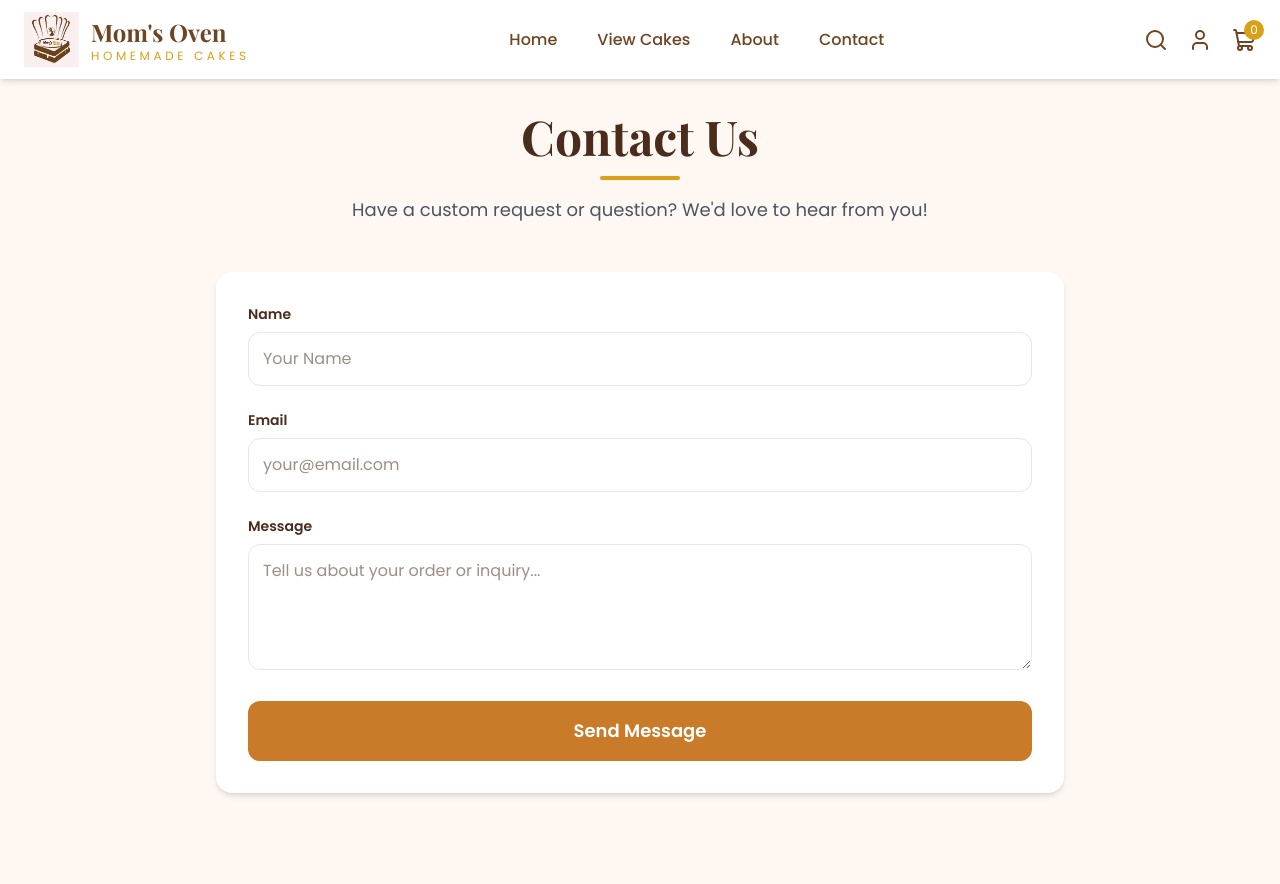
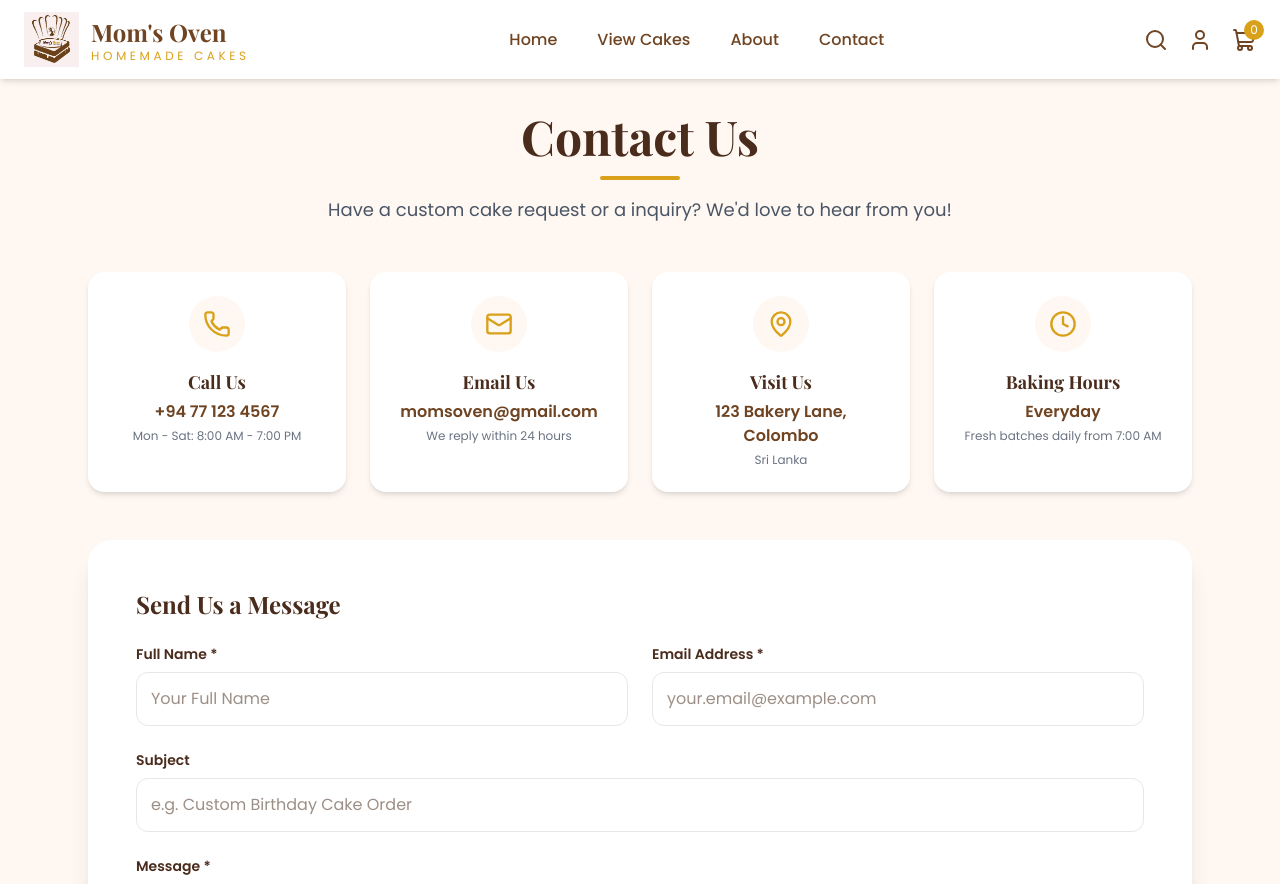
Before and after one commit to ChanudiMallikaArachchi/Mom-s-Oven-Web-Project, a Next.js app: page /contact in a window 1280 px wide. Shown: the top 884 px of the page. Built offline with nearby package versions, Linux system fonts and the light colour scheme; a web font is replaced by a local one.

Commit message:
Connect Contact page with interactive form submit state and contact info cards

```diff
--- a/app/contact/page.tsx
+++ b/app/contact/page.tsx
@@ -1,49 +1,169 @@
+"use client";
+
+import { useState } from "react";
+import { Phone, Mail, MapPin, Clock, Send, CheckCircle2 } from "lucide-react";
+
 export default function ContactPage() {
+  const [formData, setFormData] = useState({
+    name: "",
+    email: "",
+    subject: "",
+    message: "",
+  });
+
+  const [submitted, setSubmitted] = useState(false);
+
+  const handleSubmit = (e: React.FormEvent) => {
+    e.preventDefault();
+    if (!formData.name || !formData.email || !formData.message) return;
+    setSubmitted(true);
+  };
+
+  const contactInfo = [
+    {
+      icon: Phone,
+      title: "Call Us",
+      details: "+94 77 123 4567",
+      subDetails: "Mon - Sat: 8:00 AM - 7:00 PM",
+    },
+    {
+      icon: Mail,
+      title: "Email Us",
+      details: "momsoven@gmail.com",
+      subDetails: "We reply within 24 hours",
+    },
+    {
+      icon: MapPin,
+      title: "Visit Us",
+      details: "123 Bakery Lane, Colombo",
+      subDetails: "Sri Lanka",
+    },
+    {
+      icon: Clock,
+      title: "Baking Hours",
+      details: "Everyday",
+      subDetails: "Fresh batches daily from 7:00 AM",
+    },
+  ];
+
   return (
     <main className="min-h-screen bg-[#FFF8F2] pb-24 pt-28">
-      <div className="mx-auto max-w-4xl px-6">
-        <h1 className="text-center text-4xl font-bold text-[#4A2C1D] md:text-5xl">Contact Us</h1>
+      <div className="mx-auto max-w-6xl px-6">
+
+        {/* Header */}
+        <div className="text-center">
+          <h1 className="text-4xl font-bold text-[#4A2C1D] md:text-5xl">Contact Us</h1>
           <div className="mx-auto mt-4 h-1 w-20 rounded bg-[#D9A11A]" />
+          <p className="mt-4 text-lg text-gray-600">
+            Have a custom cake request or a inquiry? We&apos;d love to hear from you!
+          </p>
+        </div>
 
-        <p className="mt-4 text-center text-lg text-gray-600">
-          Have a custom request or question? We&apos;d love to hear from you!
+        {/* Contact Information Cards */}
+        <div className="mt-12 grid gap-6 sm:grid-cols-2 lg:grid-cols-4">
+          {contactInfo.map((item, idx) => {
+            const Icon = item.icon;
+            return (
+              <div
+                key={idx}
+                className="flex flex-col items-center rounded-2xl bg-white p-6 text-center shadow-md transition hover:-translate-y-1 hover:shadow-lg"
+              >
+                <div className="flex h-14 w-14 items-center justify-center rounded-full bg-[#FFF8F2] text-[#D9A11A]">
+                  <Icon size={28} />
+                </div>
+                <h3 className="mt-4 text-lg font-bold text-[#4A2C1D]">{item.title}</h3>
+                <p className="mt-1 font-semibold text-[#6F4422]">{item.details}</p>
+                <p className="mt-1 text-xs text-gray-500">{item.subDetails}</p>
+              </div>
+            );
+          })}
+        </div>
+
+        {/* Form Container */}
+        <div className="mt-12 rounded-3xl bg-white p-8 shadow-xl md:p-12">
+          {submitted ? (
+            <div className="py-12 text-center">
+              <div className="mx-auto flex h-20 w-20 items-center justify-center rounded-full bg-green-100 text-green-600">
+                <CheckCircle2 size={48} />
+              </div>
+              <h2 className="mt-6 text-3xl font-bold text-[#4A2C1D]">Message Sent Successfully!</h2>
+              <p className="mt-3 text-lg text-gray-600">
+                Thank you, <span className="font-semibold text-[#4A2C1D]">{formData.name}</span>. We have received your message and will get back to you shortly.
               </p>
+              <button
+                onClick={() => {
+                  setSubmitted(false);
+                  setFormData({ name: "", email: "", subject: "", message: "" });
+                }}
+                className="mt-8 rounded-full bg-[#C97B2A] px-8 py-3.5 font-semibold text-white transition hover:bg-[#B86A1D]"
+              >
+                Send Another Message
+              </button>
+            </div>
+          ) : (
+            <form onSubmit={handleSubmit} className="space-y-6">
+              <h2 className="text-2xl font-bold text-[#4A2C1D]">Send Us a Message</h2>
 
-        <form className="mt-12 rounded-2xl bg-white p-8 shadow-md space-y-6">
+              <div className="grid gap-6 md:grid-cols-2">
                 <div>
-            <label className="block text-sm font-semibold text-[#4A2C1D]">Name</label>
+                  <label className="block text-sm font-semibold text-[#4A2C1D]">Full Name *</label>
                   <input
                     type="text"
-              placeholder="Your Name"
+                    required
+                    placeholder="Your Full Name"
+                    value={formData.name}
+                    onChange={(e) => setFormData({ ...formData, name: e.target.value })}
                     className="mt-2 w-full rounded-xl border border-gray-200 p-3.5 focus:border-[#D9A11A] focus:outline-none"
                   />
                 </div>
 
                 <div>
-            <label className="block text-sm font-semibold text-[#4A2C1D]">Email</label>
+                  <label className="block text-sm font-semibold text-[#4A2C1D]">Email Address *</label>
                   <input
                     type="email"
-              placeholder="your@email.com"
+                    required
+                    placeholder="your.email@example.com"
+                    value={formData.email}
+                    onChange={(e) => setFormData({ ...formData, email: e.target.value })}
+                    className="mt-2 w-full rounded-xl border border-gray-200 p-3.5 focus:border-[#D9A11A] focus:outline-none"
+                  />
+                </div>
+              </div>
+
+              <div>
+                <label className="block text-sm font-semibold text-[#4A2C1D]">Subject</label>
+                <input
+                  type="text"
+                  placeholder="e.g. Custom Birthday Cake Order"
+                  value={formData.subject}
+                  onChange={(e) => setFormData({ ...formData, subject: e.target.value })}
                   className="mt-2 w-full rounded-xl border border-gray-200 p-3.5 focus:border-[#D9A11A] focus:outline-none"
                 />
               </div>
 
               <div>
-            <label className="block text-sm font-semibold text-[#4A2C1D]">Message</label>
+                <label className="block text-sm font-semibold text-[#4A2C1D]">Message *</label>
                 <textarea
-              rows={4}
-              placeholder="Tell us about your order or inquiry..."
+                  required
+                  rows={5}
+                  placeholder="Tell us about your order details, date, or inquiry..."
+                  value={formData.message}
+                  onChange={(e) => setFormData({ ...formData, message: e.target.value })}
                   className="mt-2 w-full rounded-xl border border-gray-200 p-3.5 focus:border-[#D9A11A] focus:outline-none"
                 />
               </div>
 
               <button
-            type="button"
-            className="w-full rounded-xl bg-[#C97B2A] py-4 text-lg font-semibold text-white transition hover:bg-[#B86A1D]"
+                type="submit"
+                className="flex w-full items-center justify-center gap-3 rounded-xl bg-[#C97B2A] py-4 text-lg font-semibold text-white shadow-md transition hover:bg-[#B86A1D] hover:shadow-lg"
               >
+                <Send size={20} />
                 Send Message
               </button>
             </form>
+          )}
+        </div>
+
       </div>
     </main>
   );
```
Lines whose indentation alone changed are shown as unchanged.
